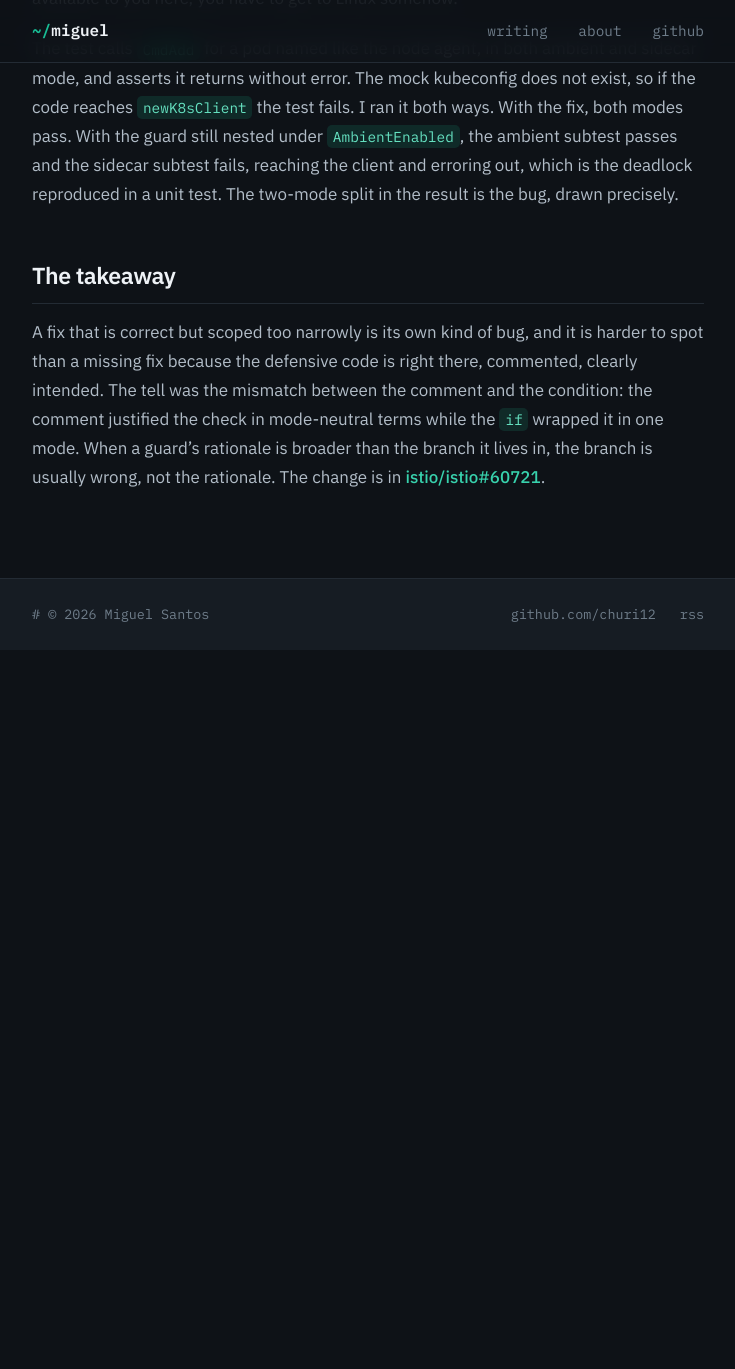
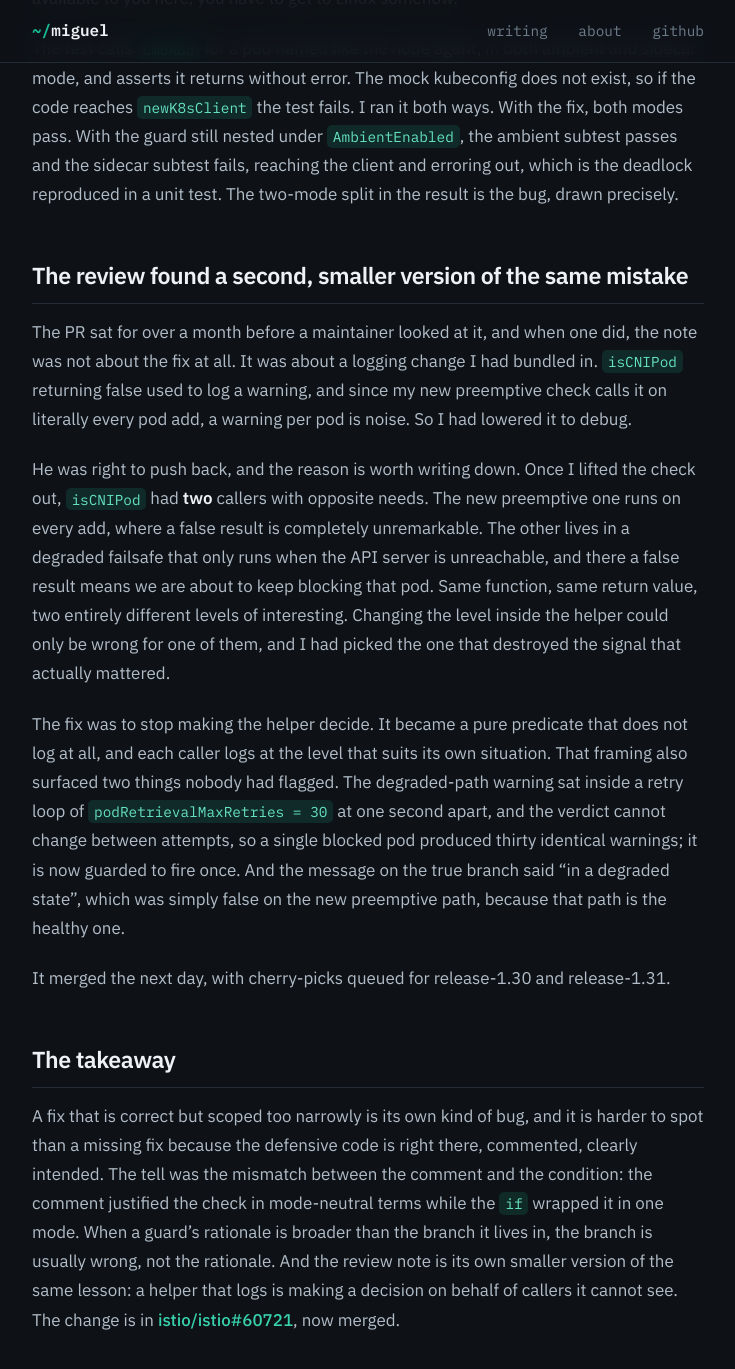
Before and after one commit to Churi12/churi12.github.io, a Jekyll site: the page built from _posts/2026-06-28-the-cni-pod-was-waiting-for-a-file-only-it-could-write.md, in a window 1280 px wide and 1400 px high, scrolled down 2534 px. Shown: the top 1369 px of the window, without its empty margins (272-1007 px from the left). Built offline with Jekyll 4.4.1, drawn with Linux system fonts in a browser that asks for light colours; before the commit the page ends 3184 px from its top, so only the background shows below that.

Commit message:
Mark the istio CNI post merged and add the review story
istio 60721 merged 2026-08-06 with cherry-picks queued for release-1.30
and release-1.31. Adds the merged badge plus a section on the review
note: once the check was lifted out, isCNIPod had two callers with
opposite logging needs, so the helper became a pure predicate.

```diff
--- a/_posts/2026-06-28-the-cni-pod-was-waiting-for-a-file-only-it-could-write.md
+++ b/_posts/2026-06-28-the-cni-pod-was-waiting-for-a-file-only-it-could-write.md
@@ -4,6 +4,7 @@ title: "The CNI pod was waiting for a file only it could write"
 date: 2026-06-28
 author: Miguel Santos
 tags: [istio]
+pr_status: merged
 ---
 
 A node reboots. Every pod that tries to come back up fails to get a network:
@@ -71,6 +72,16 @@ The CNI package is full of Linux network-namespace code, so the tests do not eve
 
 The test calls `CmdAdd` for a pod named like the node agent, in both ambient and sidecar mode, and asserts it returns without error. The mock kubeconfig does not exist, so if the code reaches `newK8sClient` the test fails. I ran it both ways. With the fix, both modes pass. With the guard still nested under `AmbientEnabled`, the ambient subtest passes and the sidecar subtest fails, reaching the client and erroring out, which is the deadlock reproduced in a unit test. The two-mode split in the result is the bug, drawn precisely.
 
+## The review found a second, smaller version of the same mistake
+
+The PR sat for over a month before a maintainer looked at it, and when one did, the note was not about the fix at all. It was about a logging change I had bundled in. `isCNIPod` returning false used to log a warning, and since my new preemptive check calls it on literally every pod add, a warning per pod is noise. So I had lowered it to debug.
+
+He was right to push back, and the reason is worth writing down. Once I lifted the check out, `isCNIPod` had **two** callers with opposite needs. The new preemptive one runs on every add, where a false result is completely unremarkable. The other lives in a degraded failsafe that only runs when the API server is unreachable, and there a false result means we are about to keep blocking that pod. Same function, same return value, two entirely different levels of interesting. Changing the level inside the helper could only be wrong for one of them, and I had picked the one that destroyed the signal that actually mattered.
+
+The fix was to stop making the helper decide. It became a pure predicate that does not log at all, and each caller logs at the level that suits its own situation. That framing also surfaced two things nobody had flagged. The degraded-path warning sat inside a retry loop of `podRetrievalMaxRetries = 30` at one second apart, and the verdict cannot change between attempts, so a single blocked pod produced thirty identical warnings; it is now guarded to fire once. And the message on the true branch said "in a degraded state", which was simply false on the new preemptive path, because that path is the healthy one.
+
+It merged the next day, with cherry-picks queued for release-1.30 and release-1.31.
+
 ## The takeaway
 
-A fix that is correct but scoped too narrowly is its own kind of bug, and it is harder to spot than a missing fix because the defensive code is right there, commented, clearly intended. The tell was the mismatch between the comment and the condition: the comment justified the check in mode-neutral terms while the `if` wrapped it in one mode. When a guard's rationale is broader than the branch it lives in, the branch is usually wrong, not the rationale. The change is in [istio/istio#60721](https://github.com/istio/istio/pull/60721).
+A fix that is correct but scoped too narrowly is its own kind of bug, and it is harder to spot than a missing fix because the defensive code is right there, commented, clearly intended. The tell was the mismatch between the comment and the condition: the comment justified the check in mode-neutral terms while the `if` wrapped it in one mode. When a guard's rationale is broader than the branch it lives in, the branch is usually wrong, not the rationale. And the review note is its own smaller version of the same lesson: a helper that logs is making a decision on behalf of callers it cannot see. The change is in [istio/istio#60721](https://github.com/istio/istio/pull/60721), now merged.
```
Also changed, not shown: CLAUDE.md (+3 -3 lines).
